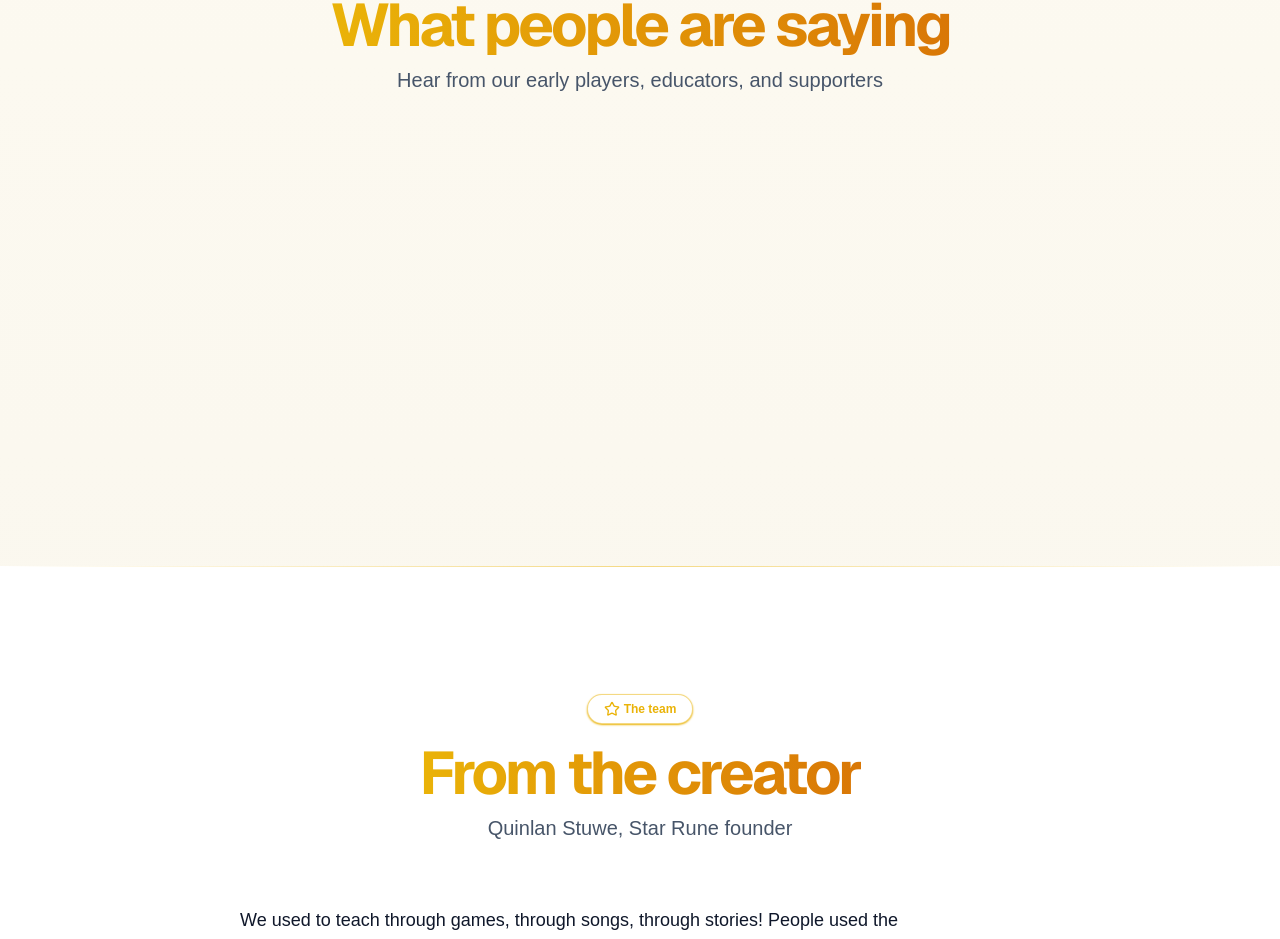
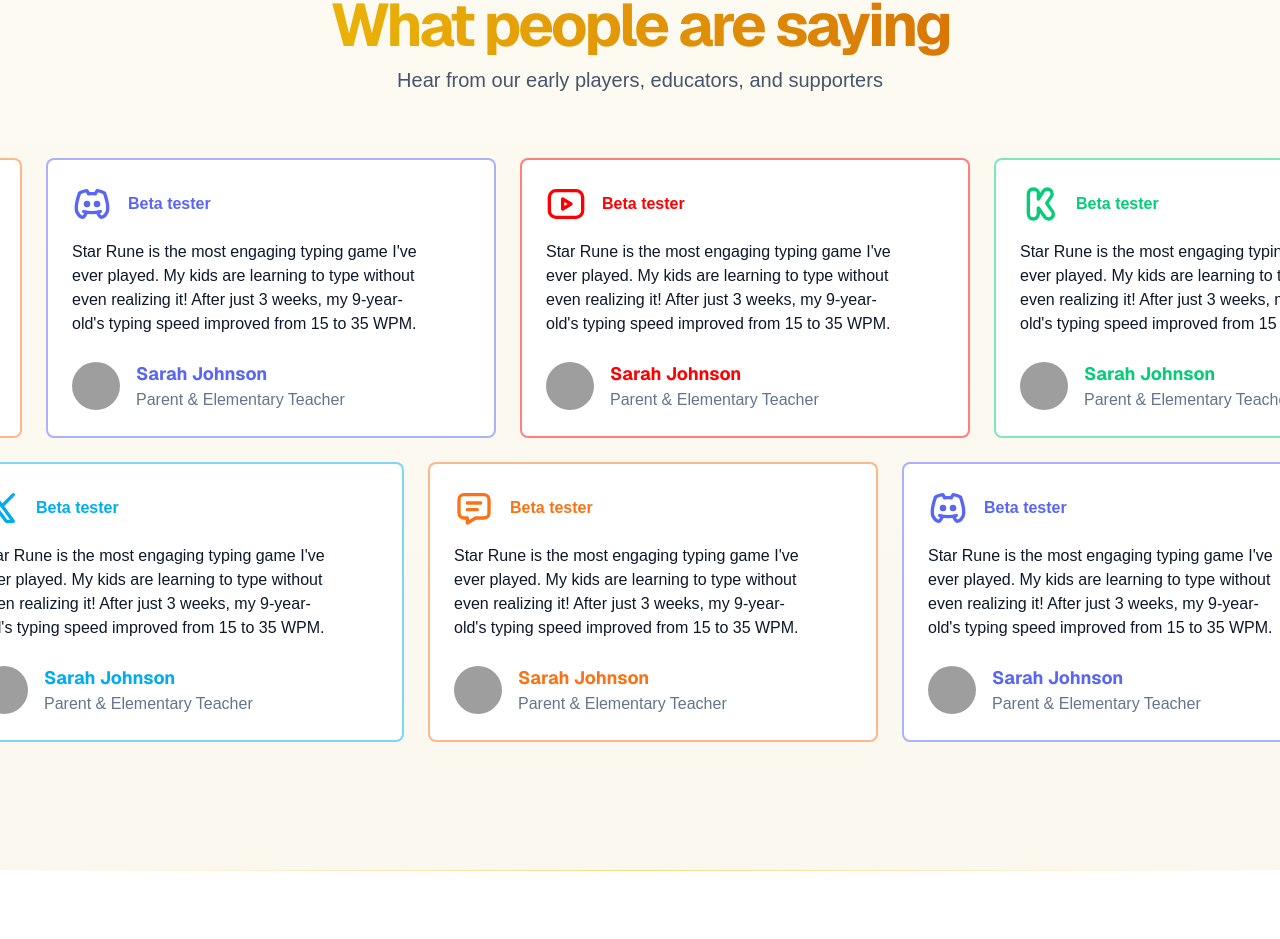
Before and after one commit to typovrak/star-rune-landing-page, a Next.js app: page / in a window 1280 px wide. Shown: the part 4592-5531 px from the top of the page. Built offline with nearby package versions, Linux system fonts and the light colour scheme; grey boxes are pictures that could not be loaded; a web font is replaced by a local one.

Commit message:
finish <FeedbackWall>

```diff
--- a/blocks/block-testimonials.tsx
+++ b/blocks/block-testimonials.tsx
@@ -80,14 +80,14 @@ export default function BlockTestimonials({ id }: IBlockTestimonials) {
 			removeWrapper={true}
 		>
 			<div className="flex flex-col gap-6">
-				{/*<FeedbackWall
+				<FeedbackWall
 					items={items}
-					speed={-10}
-				/>*/}
+					speed={-1}
+				/>
 
 				<FeedbackWall
 					items={items}
-					speed={10}
+					speed={1}
 				/>
 			</div>
 		</SectionWrapper>
--- a/components/feedback-wall.tsx
+++ b/components/feedback-wall.tsx
@@ -21,6 +21,7 @@ export default function FeedbackWall({ items, speed }: IFeedbackWall) {
 		id: 1,
 		observer: null,
 	}]);
+	const [winW, setWinW] = useState(0);
 
 	let animationFrameId: any = null;
 
@@ -60,6 +61,7 @@ export default function FeedbackWall({ items, speed }: IFeedbackWall) {
 			return;
 		}
 
+		console.log(childrenArray.length, childWidth)
 		// when speed/direction is +
 		currentChild.style.transform = `translate3d(${(childWidth + gapX) * -1 * childrenArray.length * (1 + loop)}px,0,0)`;
 		if (i === 0) loop++;
@@ -74,8 +76,11 @@ export default function FeedbackWall({ items, speed }: IFeedbackWall) {
 		if (currentChild.offsetWidth === 0) return;
 		let childNeeded = Math.ceil(window.innerWidth / currentChild.offsetWidth) + 1;
 
-		if (childNeeded <= childrenArray.length) return;
+		// no update on childrenArray needed
+		if (childNeeded === childrenArray.length) return;
 
+		// need more children
+		if (childNeeded > childrenArray.length) {
 			const childToAdd = [];
 			for (let i = 0; i < childNeeded - childrenArray.length; i++) {
 				childToAdd.push({
@@ -85,10 +90,21 @@ export default function FeedbackWall({ items, speed }: IFeedbackWall) {
 			}
 
 			setChildrenArray([...childrenArray, ...childToAdd]);
+			return;
+		}
+
+		// need less children
+		for (let i = 0; i < childrenArray.length - childNeeded; i++) {
+			const childToRemove = childNeeded + i;
+			childrenArray[childToRemove].observer?.disconnect();
+			childrenArray[childToRemove].observer = null;
+		}
+
+		setChildrenArray([...childrenArray.slice(0, childNeeded)]);
 	}
 
 	function handleResize() {
-		generateChildNeeded();
+		setWinW(window.innerWidth);
 	}
 
 	useEffect(() => {
@@ -119,35 +135,35 @@ export default function FeedbackWall({ items, speed }: IFeedbackWall) {
 	}, []);
 
 	useEffect(() => {
-		if (!floatRef.current) return;
+		generateChildNeeded();
+	}, [winW]);
+
+	useEffect(() => {
+		if (!wrapperRef.current || !floatRef.current) return;
 
 		floatXRef.current = 0;
 
 		for (let i = 0; i < childrenArray.length; i++) {
-			// can change value from another thread so need to keep the reference in a const
-			const previousObserver = childrenArray[i].observer;
-			if (previousObserver) previousObserver.disconnect();
+			const currentChild = (floatRef.current as HTMLDivElement).children[i] as HTMLElement | undefined;
+			if (!currentChild) continue;
+
+			childrenArray[i].observer?.disconnect();
 			childrenArray[i].observer = null;
 
 			const observer = new IntersectionObserver(
 				([e]) => {
 					if (!e.isIntersecting) {
-						console.log("intersect", i);
 						moveChild(i);
 						return;
 					}
 
 				},
 				{
-					root: null,
+					root: wrapperRef.current,
 					rootMargin: '0px',
 					threshold: 0
 				}
 			);
-
-
-			const currentChild = (floatRef.current as HTMLDivElement).children[i] as HTMLElement | undefined;
-			if (!currentChild) continue;
 
 			observer.observe(currentChild);
 			childrenArray[i].observer = observer;
@@ -162,7 +178,8 @@ export default function FeedbackWall({ items, speed }: IFeedbackWall) {
 		}
 
 		childMoved = 0;
-	}, [childrenArray]);
+		loop = 0;
+	}, [childrenArray, winW]);
 
 	return (
 		<div
@@ -183,8 +200,8 @@ export default function FeedbackWall({ items, speed }: IFeedbackWall) {
 				ref={floatRef}
 				className="absolute flex gap-6 top-0 left-0"
 			>
-				{childrenArray.map(({ id }) => (
-					<div key={id} className="flex gap-6">
+				{childrenArray.map((child) => (
+					<div key={child.id} className="flex gap-6">
 						{items.map(({ id, src, names, about, text, source }) => (
 							<CardClient
 								key={id}
```
Lines whose indentation alone changed are shown as unchanged.
